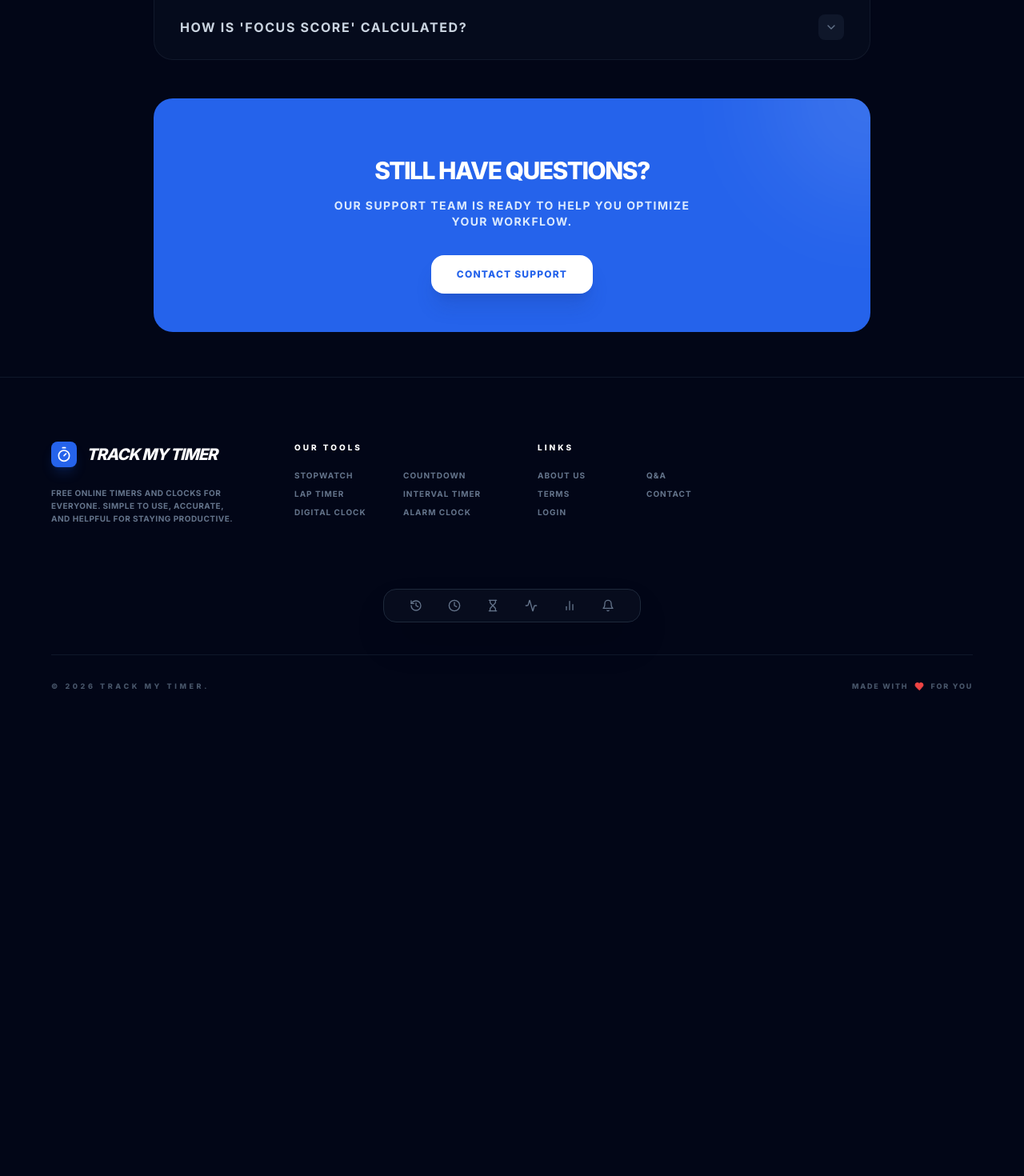
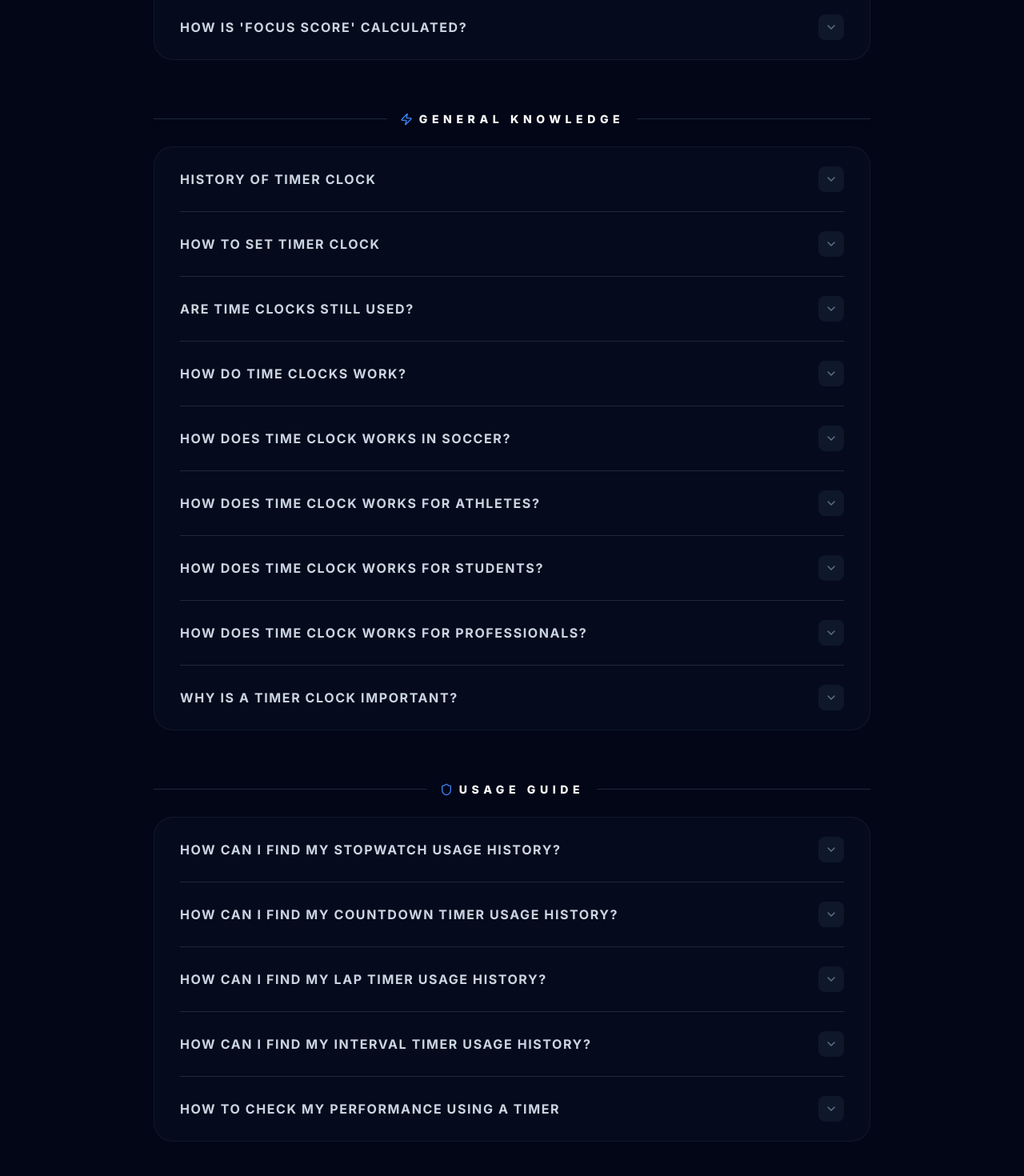
Before and after one commit to Parthajit/Track_New_Timer, a React (Vite) app: page /qa in a window 1280 px wide. Shown: the part 1340-2810 px from the top of the page at 80% size. Before the commit the page ends 2237 px from the top, so only its background shows below. Built offline with nearby package versions, Linux system fonts and the light colour scheme.

Commit message:
Update QandA.tsx

```diff
--- a/pages/QandA.tsx
+++ b/pages/QandA.tsx
@@ -1,6 +1,7 @@
 import React from 'react';
 import { HelpCircle, ChevronDown, ChevronUp, Timer, BarChart2, Zap, Shield, Clock } from 'lucide-react';
 import { motion, AnimatePresence } from 'framer-motion';
+import { Helmet } from 'react-helmet-async';
 
 interface FAQItemProps {
   question: string;
@@ -83,12 +84,79 @@ const QandA: React.FC = () => {
     }
   ];
 
+  const generalFAQs = [
+    {
+      question: "History of Timer clock",
+      answer: "The history of timer clocks dates back to ancient civilizations using water clocks and sundials. Modern digital timers evolved from mechanical stopwatches developed in the 18th century for maritime navigation and scientific experiments."
+    },
+    {
+      question: "How to set timer clock",
+      answer: "To set a timer clock on our platform, navigate to the 'Countdown' or 'Interval' tool, input your desired hours, minutes, and seconds, and click 'Start'. You can also save presets for frequent tasks."
+    },
+    {
+      question: "Are time clocks still used?",
+      answer: "Yes, time clocks are essential in modern society. They are used in professional workplaces for attendance, in sports for precise performance measurement, in laboratories for experiments, and in daily life for cooking and productivity (like the Pomodoro technique)."
+    },
+    {
+      question: "How do time clocks work?",
+      answer: "Digital time clocks work by using an electronic oscillator (usually a quartz crystal) to create a precise frequency. A microchip counts these oscillations to track elapsed time with millisecond accuracy."
+    },
+    {
+      question: "How does time clock works in soccer?",
+      answer: "In soccer, the time clock runs continuously for 45 minutes per half. The referee keeps 'stoppage time' on a separate watch to account for injuries and substitutions, which is added at the end of each half."
+    },
+    {
+      question: "How does time clock works for athletes?",
+      answer: "Athletes use time clocks (stopwatches and lap timers) to measure split times, track improvements in speed, and manage high-intensity interval training (HIIT) sessions to optimize physical conditioning."
+    },
+    {
+      question: "How does time clock works for students?",
+      answer: "Students use timer clocks to implement study techniques like Pomodoro (25 mins study, 5 mins break), manage time during exams, and prevent burnout by scheduling structured breaks."
+    },
+    {
+      question: "How does time clock works for professionals?",
+      answer: "Professionals use time clocks to track billable hours, manage project deadlines, and ensure meetings stay on schedule. It's a key tool for time-blocking and deep-work strategies."
+    },
+    {
+      question: "Why is a Timer clock important?",
+      answer: "A timer clock is important because it provides objective data on how time is spent. It creates a sense of urgency, improves focus by limiting distractions, and helps in identifying productivity bottlenecks."
+    }
+  ];
+
+  const usageFAQs = [
+    {
+      question: "How can I find my stopwatch usage history?",
+      answer: "You can find your stopwatch usage history by navigating to the 'Dashboard'. Filter the logs by 'Stopwatch' to see all your recorded sessions, durations, and timestamps."
+    },
+    {
+      question: "How can I find my Countdown timer usage history?",
+      answer: "Your countdown history is available in the 'Dashboard'. Use the tool filter to select 'Countdown' to view your completed sessions and total focus volume."
+    },
+    {
+      question: "How can I find my Lap Timer usage history?",
+      answer: "Lap timer history is stored in your 'Dashboard'. Selecting 'Lap Timer' will show you not just the total time, but also individual lap data and consistency metrics for each session."
+    },
+    {
+      question: "How can I find my Interval Timer usage history?",
+      answer: "Interval history can be viewed in the 'Dashboard' under the 'Interval' filter. You can see your work/rest cycles and track your stamina trends over time."
+    },
+    {
+      question: "How to check my performance using a timer",
+      answer: "Navigate to the 'Dashboard' and look at the 'Intensity Progress' and 'Advanced Insights' sections. You can track your consistency streak, average work duration, and peak performance times to evaluate your productivity growth."
+    }
+  ];
+
   return (
     <motion.div
       initial={{ opacity: 0, y: 20 }}
       animate={{ opacity: 1, y: 0 }}
       className="max-w-4xl mx-auto space-y-12 py-8"
     >
+      <Helmet>
+        <title>Questions & Answers | Track My Timer - Productivity & Time Tracking FAQ</title>
+        <meta name="description" content="Find answers to common questions about Track My Timer, productivity analytics, and how to optimize your workflow with our precision timing tools." />
+        <meta name="keywords" content="Timer clock for study, Timer clock online, Timer clock with seconds, Stopwatch, Digital Timer Clock, Timer clock app, Timer Clock countdown, FAQ, help, time tracking support" />
+      </Helmet>
       {/* Header */}
       <div className="text-center space-y-4">
         <div className="inline-flex items-center gap-2 px-4 py-2 bg-blue-500/10 border border-blue-500/20 rounded-full">
@@ -170,6 +238,58 @@ const QandA: React.FC = () => {
             ))}
           </div>
         </section>
+
+        {/* General Knowledge Section */}
+        <section className="space-y-6">
+          <div className="flex items-center gap-4">
+            <div className="h-px flex-1 bg-slate-800" />
+            <div className="flex items-center gap-2">
+              <Zap className="w-4 h-4 text-blue-500" />
+              <h2 className="text-sm font-black text-white uppercase tracking-[0.4em]">General Knowledge</h2>
+            </div>
+            <div className="h-px flex-1 bg-slate-800" />
+          </div>
+          <div className="bg-slate-900/30 border border-slate-800/50 rounded-3xl px-6 md:px-8">
+            {generalFAQs.map((faq, index) => {
+              const globalIndex = index + timerFAQs.length + analyticsFAQs.length;
+              return (
+                <FAQItem
+                  key={globalIndex}
+                  question={faq.question}
+                  answer={faq.answer}
+                  isOpen={openIndex === globalIndex}
+                  onClick={() => setOpenIndex(openIndex === globalIndex ? null : globalIndex)}
+                />
+              );
+            })}
+          </div>
+        </section>
+
+        {/* Usage Guide Section */}
+        <section className="space-y-6">
+          <div className="flex items-center gap-4">
+            <div className="h-px flex-1 bg-slate-800" />
+            <div className="flex items-center gap-2">
+              <Shield className="w-4 h-4 text-blue-500" />
+              <h2 className="text-sm font-black text-white uppercase tracking-[0.4em]">Usage Guide</h2>
+            </div>
+            <div className="h-px flex-1 bg-slate-800" />
+          </div>
+          <div className="bg-slate-900/30 border border-slate-800/50 rounded-3xl px-6 md:px-8">
+            {usageFAQs.map((faq, index) => {
+              const globalIndex = index + timerFAQs.length + analyticsFAQs.length + generalFAQs.length;
+              return (
+                <FAQItem
+                  key={globalIndex}
+                  question={faq.question}
+                  answer={faq.answer}
+                  isOpen={openIndex === globalIndex}
+                  onClick={() => setOpenIndex(openIndex === globalIndex ? null : globalIndex)}
+                />
+              );
+            })}
+          </div>
+        </section>
       </div>
 
       {/* CTA */}
```
